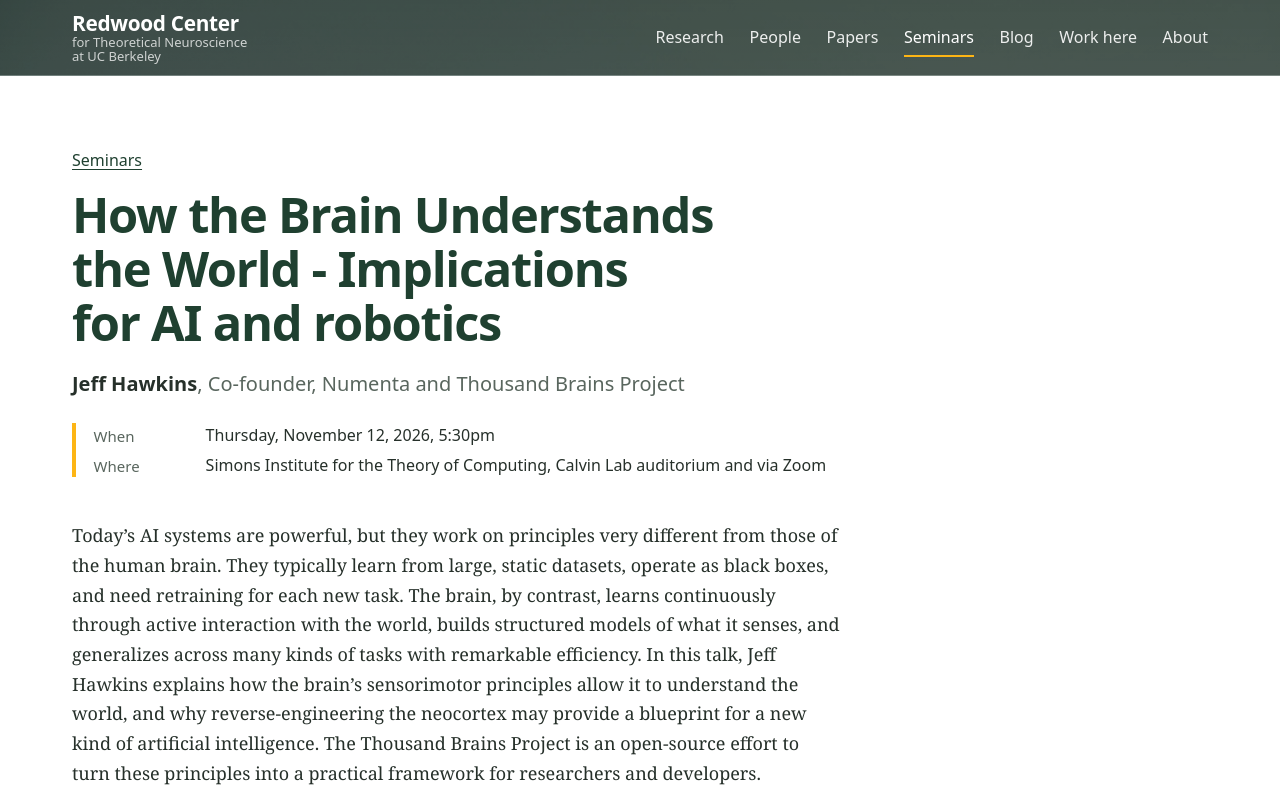
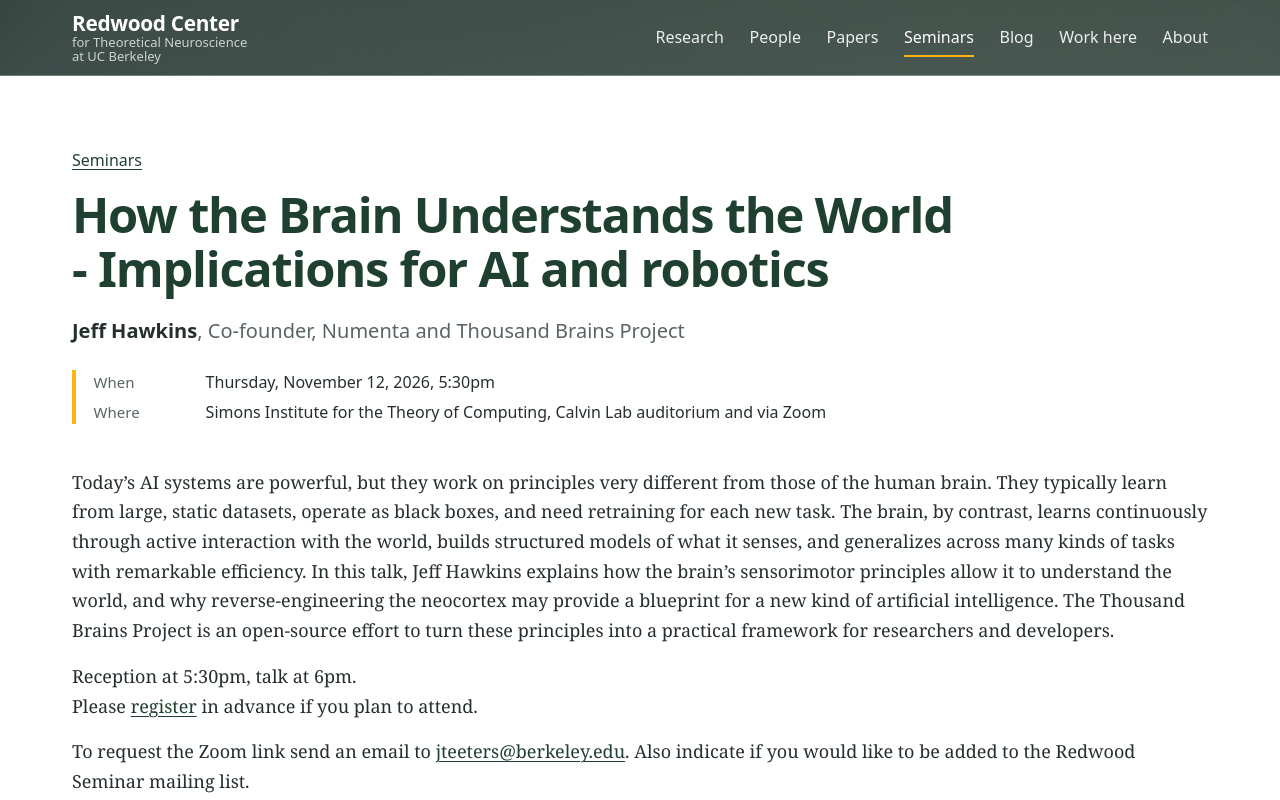
Before and after one commit to redwood-center/redwood-website, an Astro site in the folder site/: page /seminars/jeff-hawkins-nov-2026 in a window 1280 px wide. Shown: the top 800 px of the page. Built offline with nearby package versions, Linux system fonts and the light colour scheme; Astro itself is replaced by a stand-in of ours.

Commit message:
Seminar pages: abstract and title use the full content width
Co-Authored-By: Claude Opus 5.5 <noreply@anthropic.com>

```diff
--- a/site/src/pages/seminars/[slug].astro
+++ b/site/src/pages/seminars/[slug].astro
@@ -51,7 +51,7 @@ const paragraphs = abstractParagraphs(s);
     font-weight: 700;
     letter-spacing: -0.025em;
     line-height: 1.1;
-    max-width: 26ch;
+    max-width: 40ch;
   }
   .speaker { margin-top: 1.25rem; font-size: var(--step-1); font-weight: 600; }
   .affil { font-weight: 400; color: var(--slate); }
@@ -66,7 +66,7 @@ const paragraphs = abstractParagraphs(s);
   .facts dt { color: var(--slate); font-size: 0.9375rem; padding-top: 0.1rem; }
   .facts dd { margin: 0; }
   .abstract { margin-top: clamp(2rem, 4vw, 2.75rem); }
-  .abstract p { max-width: 48rem; font-size: 1.125rem; }
+  .abstract p { max-width: none; font-size: 1.125rem; }
   .abstract :global(a) { overflow-wrap: anywhere; }
   @media (max-width: 640px) {
     .facts div { grid-template-columns: minmax(0, 1fr); gap: 0; }
```
